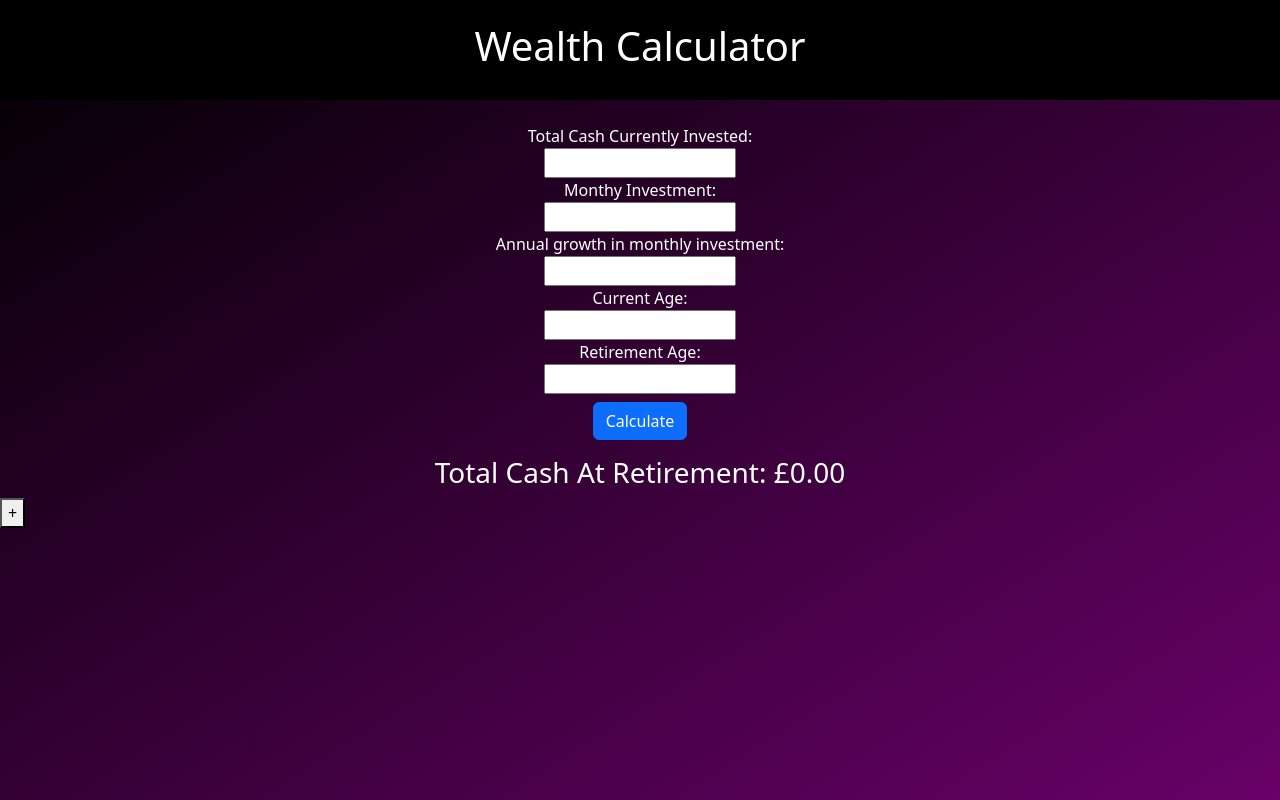
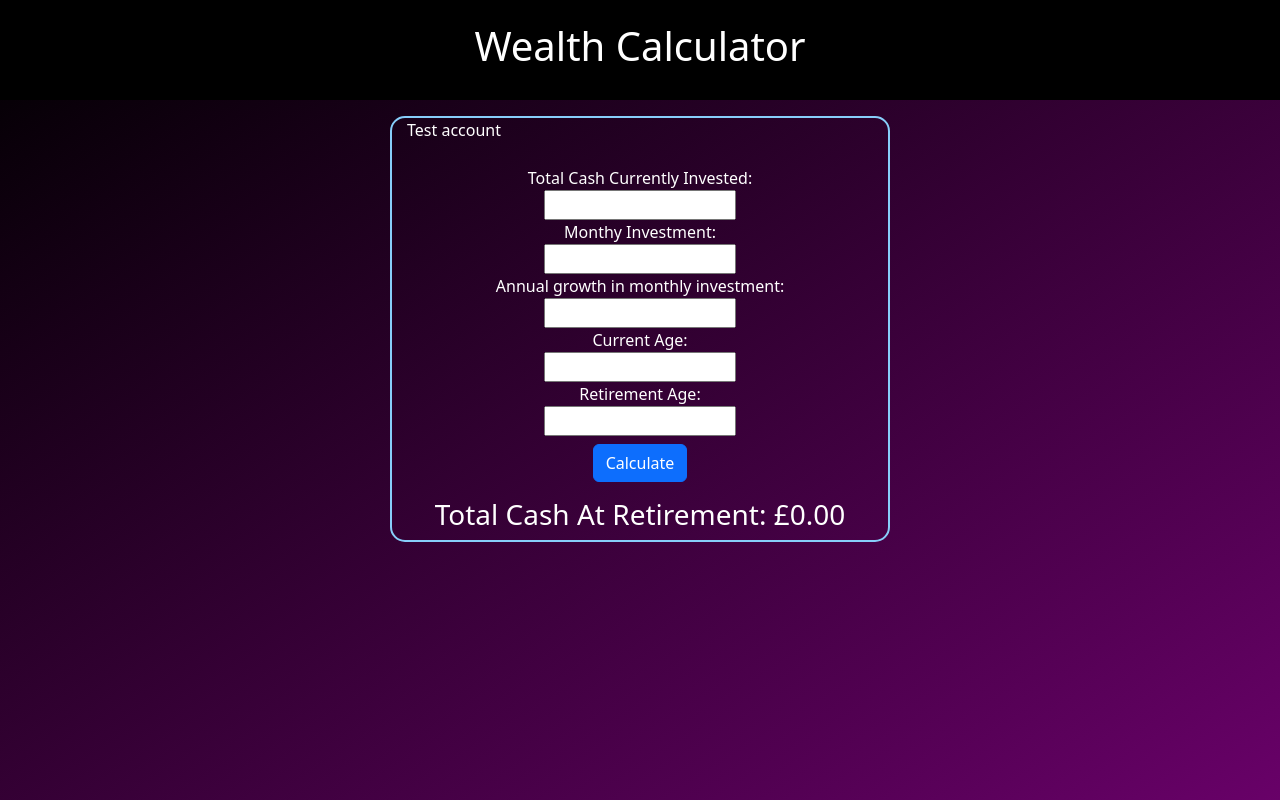
Before and after one commit to mikeharrison734/wealth-multiplier, a React (Create React App) app: page / in a window 1280 px wide. Built offline with nearby package versions, Linux system fonts and the light colour scheme.

Commit message:
add account container box and general formatting

```diff
--- a/src/App.js
+++ b/src/App.js
@@ -3,6 +3,7 @@ import "./App.css";
 import { Banner } from "./components/Banner.jsx";
 import { InputForm } from "./components/InputForm.jsx";
 import InputFormContainer from "./components/InputFormContainer.jsx";
+import AccountContainer from "./components/AccountContainer.jsx";
 
 function App() {
   const [noInputForms, setNoInputForms] = useState([1]);
@@ -16,12 +17,14 @@ function App() {
     <div className="wrapper">
       <Banner />
       {/* <InputForm /> */}
-      <InputFormContainer>
+      {/* <InputFormContainer> */}
+      <AccountContainer>
         {noInputForms.map((item, index) => (
           <InputForm key={index} />
         ))}
-      </InputFormContainer>
-      <button onClick={addInputForm}>+</button>
+      </AccountContainer>
+      {/* </InputFormContainer> */}
+      {/* <button onClick={addInputForm}>+</button> */}
     </div>
   );
 }
--- /dev/null
+++ b/src/components/AccountContainer.jsx
@@ -0,0 +1,8 @@
+export default function AccountContainer({ children }) {
+  return (
+    <div className="m-auto account-container">
+      <div className="d-flex">Test account</div>
+      {children}
+    </div>
+  );
+}
--- a/src/components/Banner.jsx
+++ b/src/components/Banner.jsx
@@ -1,6 +1,6 @@
 export function Banner() {
     return (
-        <div className="container-fluid d-flex justify-content-center align-items-center banner">
+        <div className="container-fluid d-flex justify-content-center align-items-center banner mb-3">
             <h1>Wealth Calculator</h1>
         </div>
     );
--- a/src/components/InputForm.jsx
+++ b/src/components/InputForm.jsx
@@ -65,7 +65,7 @@ export function InputForm() {
   return (
     <form
       onSubmit={calculateTotalCashAtRetirement}
-      className="container mt-4 d-flex flex-column align-items-center input-form"
+      className="mt-4 d-flex flex-column align-items-center input-form"
     >
       <NumberInput
         id="current-investments"
--- a/src/index.css
+++ b/src/index.css
@@ -27,4 +27,13 @@ code {
 .main-button {
   background-color: purple;
   color: white;
+
 }
+
+.account-container {
+  border: 2px solid lightskyblue;
+  border-radius: 15px;
+  padding: 0px 15px;
+  width: fit-content;
+  min-width: 500px;
+}
```
